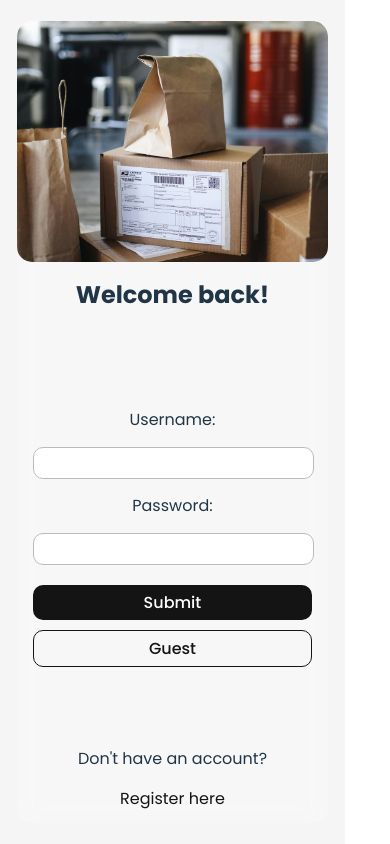
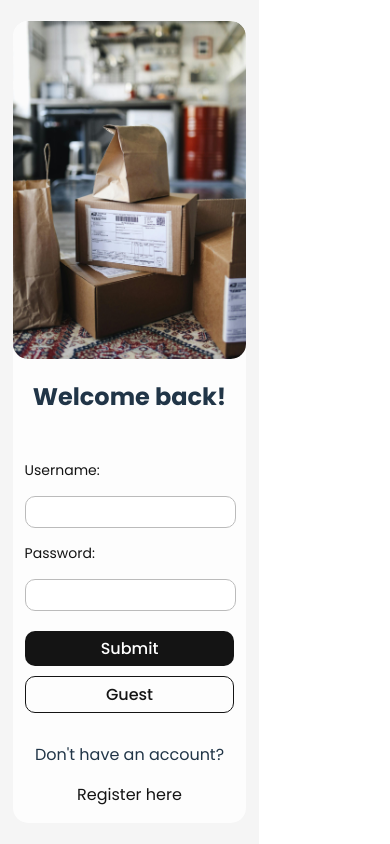
Before and after one commit to Lspacedev/marketplace-app-frontend, a React (Vite) app: page /login in a window 390 px wide. Built offline with nearby package versions, Linux system fonts and the light colour scheme.

Commit message:
updated styles, media queries

```diff
--- a/src/App.css
+++ b/src/App.css
@@ -196,9 +196,14 @@ button {
   border-radius: 25px;
   box-shadow: 1px 0px 3px 1px rgba(71, 71, 71, 0.267);
   border-radius: 15px;
-  background: rgba(255, 255, 255, 0.25);
+  background: rgba(255, 255, 255, 0.774);
   backdrop-filter: saturate(180%) blur(10px);
-  overflow: auto;
+  overflow-y: auto;
+  scrollbar-width: none;
+}
+
+.page-container::-webkit-scrollbar {
+  display: none;
 }
 /**Login && Registration**/
 
@@ -250,12 +255,14 @@ select {
   border-radius: 10px;
   display: inline-block;
 }
-.Login form div label {
+.Login .form div label {
   display: flex;
   flex-direction: column;
   font-size: 14px;
-  color: rgb(133, 133, 133);
-  cursor: pointer;
+  font-weight: 400;
+  color: #141414;
+  cursor: pointer;
+  text-align: start;
 }
 
 .Login button {
@@ -307,6 +314,7 @@ select {
   display: flex;
   align-items: center;
   justify-content: center;
+  background-color: whitesmoke;
 }
 .register-to-login {
   font-size: 0.7rem;
@@ -325,16 +333,20 @@ select {
 .register-form-container {
   flex: 1;
   width: 35%;
-  height: 90%;
+  height: calc(100% - 60px);
   text-align: center;
   display: flex;
   flex-direction: column;
   align-items: center;
   border-radius: 15px;
-  padding: 0px 0px;
+  padding: 30px 0px;
   overflow-y: auto;
-}
-
+  scrollbar-width: none;
+}
+
+.register-form-container::-webkit-scrollbar {
+  display: none;
+}
 .Registration .form {
   margin: 0px auto;
   padding: 0px 10px;
@@ -355,12 +367,13 @@ select {
   display: inline-block;
   box-sizing: border-box;
 }
-.Registration form div label {
+.Registration .form div label {
   display: flex;
   flex-direction: column;
-  font-size: 14px;
-  color: rgb(133, 133, 133);
-  cursor: pointer;
+  font-weight: 400;
+  color: #141414;
+  cursor: pointer;
+  text-align: start;
 }
 
 .Registration button {
@@ -1389,6 +1402,7 @@ select {
   height: 50%;
   width: 30%;
   padding: 50px;
+  overflow-y: auto;
 }
 
 .ReviewForm .form-div input {
@@ -1413,7 +1427,6 @@ select {
   display: flex;
   flex-direction: column;
   align-items: center;
-  flex-wrap: wrap;
   gap: 25px;
   padding: 15px 0px;
 }
@@ -1599,13 +1612,13 @@ select {
   }
   .login-img {
     width: 100%;
-    height: 30%;
+    height: 20%;
   }
 
   .login-form-container {
     flex: 1;
     width: 100%;
-    height: 70%;
+    height: 80%;
     text-align: center;
     display: flex;
     flex-direction: column;
@@ -1614,7 +1627,7 @@ select {
   }
 
   .Login .form {
-    margin: 50px auto;
+    margin: 0px auto;
     padding: 25px 0px;
     width: 90%;
   }
@@ -1657,10 +1670,14 @@ select {
     align-items: center;
     justify-content: center;
   }
+
   .ReviewCard {
-    height: 25%;
-
-    gap: 15px;
+    gap: 5px;
+    flex: 1;
+    height: 70%;
+  }
+  .ReviewCard .review-text {
+    flex-direction: column;
   }
   .Product .slides {
     width: 90vw;
@@ -1680,9 +1697,6 @@ select {
   }
 }
 @media screen and (max-width: 425px) {
-  .ReviewCard {
-    height: 30%;
-  }
 }
 @media screen and (max-width: 375px) {
   .sidebar-links div {
--- a/src/pages/Registration.jsx
+++ b/src/pages/Registration.jsx
@@ -91,10 +91,7 @@ function Registration() {
                 {err}
               </span>
             ))}
-          <div className="register-to-login">
-            Already have an account?
-            <p onClick={goToLogin}>Login</p>
-          </div>
+
           <div className="form">
             <div className="username">
               <label htmlFor="username">
@@ -192,6 +189,10 @@ function Registration() {
               {loading ? "Loading..." : "Submit"}
             </button>
           </div>
+          <div className="register-to-login">
+            Already have an account?
+            <p onClick={goToLogin}>Login</p>
+          </div>
         </div>
         <div className="register-img">
           <img
```
